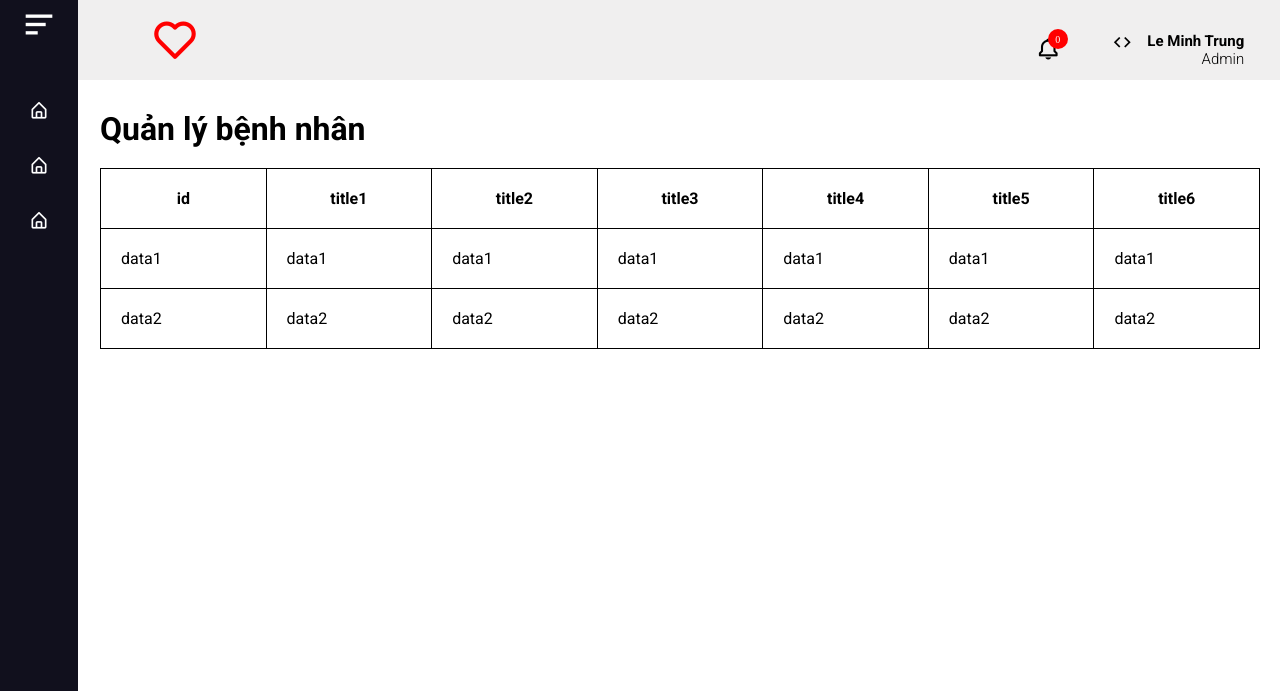
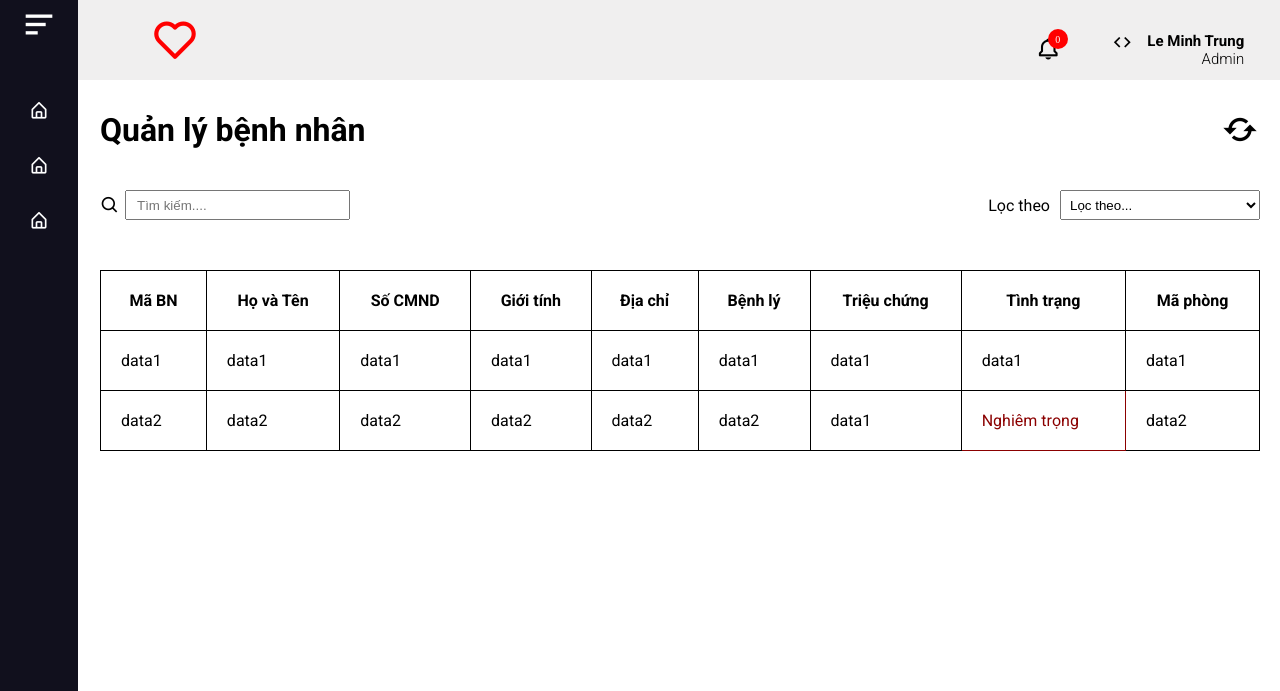
Before and after one commit to trunglienquy/QUARANTINE_CAMP, a PHP site: page /homepage.php in a window 1280 px wide. Shown: the top 691 px of the page. Run offline with PHP 8.4, Linux system fonts and the light colour scheme.

Commit message:
add search bar and sort, chang data table

```diff
--- a/css/style-homepage.css
+++ b/css/style-homepage.css
@@ -195,6 +195,54 @@ li{
     }
 }
 
+.header-title{
+    display: flex;
+    justify-content: space-between;
+    align-items: center;
+}
+.header-title .bx-refresh{
+    font-size: 40px;
+    cursor: pointer;
+}
+.search-sort{
+    display: flex;
+    justify-content: space-between;
+    align-items: center;
+    margin-top: 40px;
+    margin-bottom: 50px;
+}
+.search-bar{
+    width: 250px;
+    display: flex;
+    justify-content: flex-start;
+    align-items: center;
+}
+.search-bar input{
+    margin-left: 5px;
+    width: 100%;
+    height: 30px;
+    padding: 10px;
+    outline: none;
+}
+.search-bar .bx-search{
+    font-size: 20px;
+}
+.sort-bar{
+    width: 300px;
+    display: flex;
+    justify-content: flex-end;
+    align-items: center;
+}
+#sort-data{
+    width: 200px;
+    height: 30px;
+    padding: 5px;
+    margin-left: 10px;
+}
+
+
+
+
 table, td, th {
     border: 1px solid;
     margin-top: 20px;
--- a/homepage.php
+++ b/homepage.php
@@ -68,20 +68,39 @@
         </ul>
     </div>
     <div class="home_content">
-
-        <h1>Quản lý bệnh nhân</h1>
+        <div class="header-title">
+            <h1>Quản lý bệnh nhân</h1>
+            <i class='bx bx-refresh' onclick="refreshPages()"></i>
+        </div>
+        <div class="search-sort">
+            <div class="search-bar">
+                <i class='bx bx-search' ></i>
+                <input type="search" name="" id="" placeholder="Tìm kiếm....">
+            </div>
+            <div class="sort-bar">
+                <p>Lọc theo</p>
+                <select name="sortdata" id="sort-data">
+                    <option value="" disabled selected>Lọc theo...</option>
+                    <option value="status">Tình Trạng</option>
+                </select>
+            </div>
+        </div>
         <div class="table-BN">
             <table>
                 <tr>
-                    <th>id</th>
-                    <th>title1</th>
-                    <th>title2</th>
-                    <th>title3</th>
-                    <th>title4</th>
-                    <th>title5</th>
-                    <th>title6</th>
+                    <th>Mã BN</th>
+                    <th>Họ và Tên</th>
+                    <th>Số CMND</th>
+                    <th>Giới tính</th>
+                    <th>Địa chỉ</th>
+                    <th>Bệnh lý</th>
+                    <th>Triệu chứng</th>
+                    <th>Tình trạng</th>
+                    <th>Mã phòng</th>
                 </tr>
                 <tr class="data-table">
+                    <td>data1</td>
+                    <td>data1</td>
                     <td>data1</td>
                     <td>data1</td>
                     <td>data1</td>
@@ -97,6 +116,8 @@
                     <td>data2</td>
                     <td>data2</td>
                     <td>data2</td>
+                    <td>data1</td>
+                    <td class="status-BN">Nghiêm trọng</td>
                     <td>data2</td>
                 </tr>
             </table>
--- a/js/main-homepage.js
+++ b/js/main-homepage.js
@@ -12,3 +12,12 @@ const mainbell = document.querySelector(".main-notification");
 bell.onclick = function(){
     mainbell.classList.toggle("active-notification");
 }
+
+const statusBN = document.querySelector(".status-BN")
+if (statusBN.innerText == "Nghiêm trọng"){
+    statusBN.style.color = "darkred";
+}
+
+function refreshPages(){
+    window.location.reload();
+}
```
